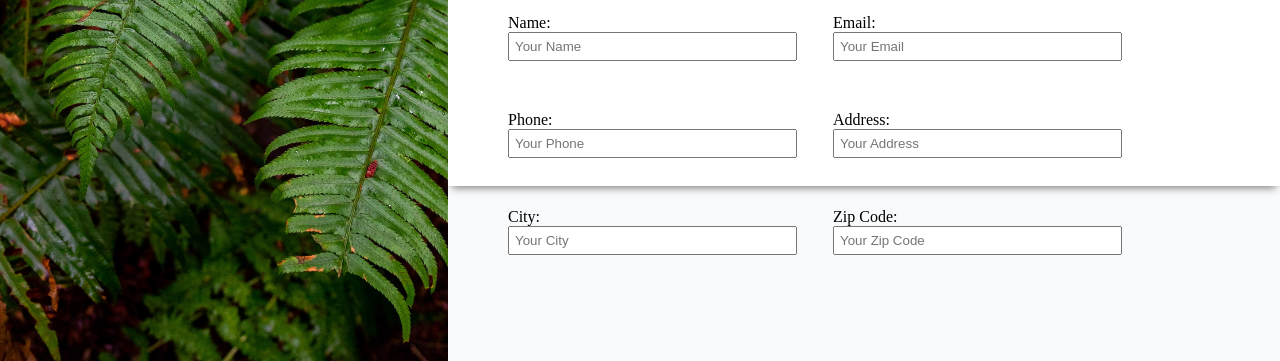
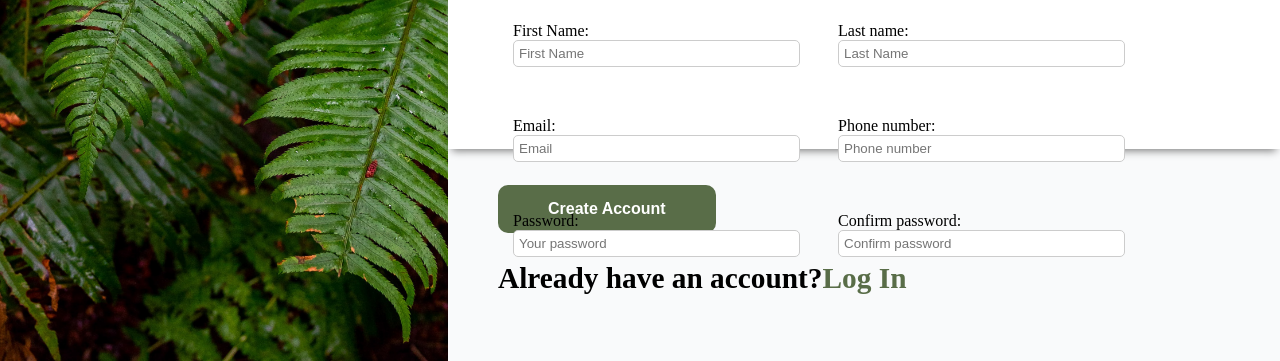
Before and after one commit to popcdumitru/signUpForm, a plain HTML site: page index.html in a window 1280 px wide. Shown: the part 439-800 px from the top of the page. Drawn offline with Linux system fonts and the light colour scheme.

Commit message:
started again

```diff
--- a/index.html
+++ b/index.html
@@ -20,38 +20,47 @@
         in your life to help you realize your deepest dreams. <br />
         Sign up now to get started.
 
-        <br /><br />You know you want to.
+       <br />You know you want to.
       </h1>
+
+
     <div class="form-rectangle">
+      <br />
       <h1 class="form-title">Let's do this!</h1>
       <div class="form-container">
           <div class="form-row">
-            <label for="name">Name:</label>
-            <input type="text" id="name" name="name" placeholder="Your Name">
+            <label for="first-name">First Name:</label>
+            <input type="text" id="first-name" name="first-name" placeholder="First Name">
+          </div>
+          <div class="form-row">
+            <label for="last-name">Last name:</label>
+            <input type="email" id="last-name" name="last-name" placeholder="Last Name">
           </div>
           <div class="form-row">
             <label for="email">Email:</label>
-            <input type="email" id="email" name="email" placeholder="Your Email">
+            <input type="text" id="email" name="email" placeholder="Email">
           </div>
           <div class="form-row">
-            <label for="phone">Phone:</label>
-            <input type="tel" id="phone" name="phone" placeholder="Your Phone">
+            <label for="phone-number">Phone number:</label>
+            <input type="text" id="phone-number" name="phone-number" placeholder="Phone number">
           </div>
           <div class="form-row">
-            <label for="address">Address:</label>
-            <input type="text" id="address" name="address" placeholder="Your Address">
+            <label for="password">Password:</label>
+            <input type="password" id="password" name="password" placeholder="Your password">
           </div>
           <div class="form-row">
-            <label for="city">City:</label>
-            <input type="text" id="city" name="city" placeholder="Your City">
-        </div>
-        <div class="form-row">
-            <label for="zipcode">Zip Code:</label>
-            <input type="text" id="zipcode" name="zipcode" placeholder="Your Zip Code">
+            <label for="confirm-password">Confirm password:</label>
+            <input type="password" id="confirm-password" name="confirm-password" placeholder="Confirm password">
           </div>
         </div>
       </div>
+    <br>
+    <br>
+
+    <button class="button">Create Account</button>
+   <br>
+   <p <span class="form-title" style="font-size: 22pt; font-weight: bold;">Already have an account?</span><span style="font-size: 22pt; font-weight: bold; color: #596d48;">Log In</span></p>
   </div>
-    </div>
+
   </body>
 </html>
--- a/style.css
+++ b/style.css
@@ -86,13 +86,14 @@ body {
 
 
 .form-container {
+
   display: grid;
-  grid-template-columns: repeat(2, 1fr); /* Three equal columns */
+  grid-template-columns: repeat(2, 1fr); /* Two equal columns */
   gap: 50px; /* Gap between form rows and columns */
   max-width: 600px; /* Limit the width of the form container */
   margin-left: 50px; /* Center the form on the page */
-  padding: 10px; /* Add some padding around the form */
-
+  margin-right: auto; /* Center the form on the page */
+  padding: 15px; /* Add some padding around the form */
 }
 
 /* Style for each row in the form */
@@ -105,6 +106,7 @@ body {
 /* Style for the labels in each row */
 .form-row label {
   grid-row: 1; /* Place the label in the first row */
+  border-radius: 5px;
 }
 
 /* Style for the input elements in each row */
@@ -112,4 +114,26 @@ body {
   grid-row: 2; /* Place the input element in the second row */
   width: 100%; /* Make the input element fill the available space */
   padding: 5px; /* Add some padding for aesthetics */
+  border-radius: 5px;
+  border: 1px solid #ccc; /* Initial border color */
 }
+
+/* Style for the input elements when focused */
+.form-row input:focus {
+  border-color: blue; /* Change the border color to red when focused */
+
+  outline: none; /* Removes the black outline */
+}
+
+.button{
+  background-color: #596d48; /* Green */
+  border: none;
+  color: white;
+  padding: 15px 50px;
+  text-align: center;
+  font-weight: bold;
+  display: inline-block;
+  border-radius: 10px;
+  margin-left: 50px;
+  font-size: 16px;
+}
```
Lines whose indentation alone changed are shown as unchanged.
